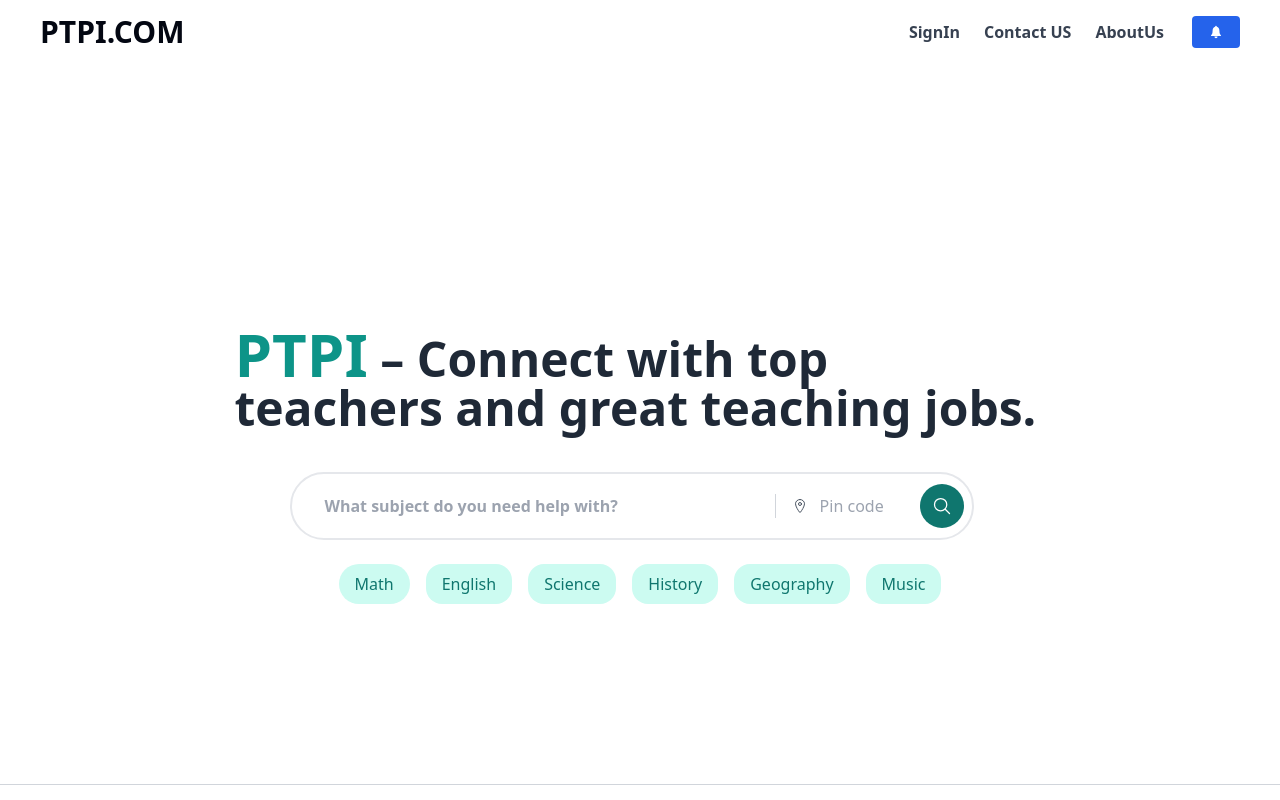
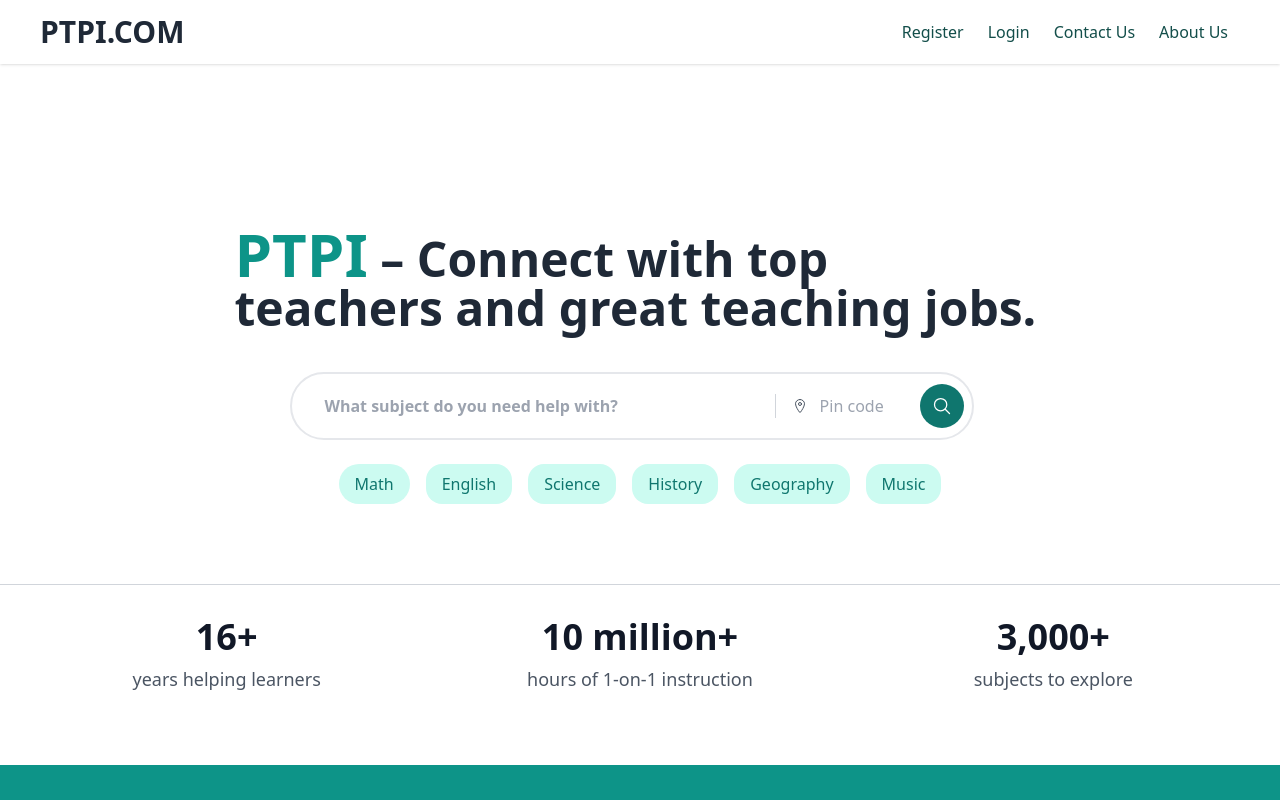
Before and after one commit to Comestro/TeacherGotHire-Frontend-, a React (Vite) app: page / in a window 1280 px wide. Shown: the top 800 px of the page. Built offline with nearby package versions, Linux system fonts and the light colour scheme; grey boxes are pictures that could not be loaded.

Commit message:
some changes on signup page

```diff
--- a/src/components/Home/Home.jsx
+++ b/src/components/Home/Home.jsx
@@ -28,14 +28,15 @@ function Home() {
       <nav>
         <Navbar
           links={[
-            { id: "1", label: "SignIn", to: "/login" },
-            { id: "2", label: "Contact US", to: "/contact" },
-            { id: "3", label: "AboutUs", to: "/about" },
+            { id: "1", label: "Register", to: "/signup/teacher" },
+            { id: "2", label: "Login", to: "/login" },
+            { id: "3", label: "Contact Us", to: "/contact" },
+            { id: "4", label: "About Us", to: "/about" },
           ]}
           variant="dark"
         />
       </nav>
-      <div className="hero h-screen w-full flex flex-col items-center justify-center px-4 ">
+      <div className="hero h-[600px] w-full flex flex-col items-center justify-center px-4 ">
         <div className="flex justify-center items-center mx-auto flex-col w-full lg:w-[65%] text-gray-800 mb-2">
           <p className="mb-8 font-bold text-4xl md:text-5xl leading-none">
             <span className="font-bold text-5xl md:text-6xl text-teal-600">
--- a/src/components/Navbar/Navbar.jsx
+++ b/src/components/Navbar/Navbar.jsx
@@ -8,13 +8,13 @@ const Navbar = ({ links, variant, externalComponent: ExternalComponent }) => {
   return (
     <>
       <nav
-        className={`flex items-center justify-between  py-2 px-10 ${
+        className={`flex items-center justify-between shadow  py-2 px-10 ${
           variant === "light"
             ? "bg-white text-black"
             : "bg-white-500 text-black"
         }`}
       >
-        <div className="text-3xl font-bold text-gray-950">PTPI.COM</div>
+        <div className="text-3xl font-bold text-gray-800">PTPI.COM</div>
         <div className="flex items-center justify-between">
           {/* {links.map((link, index) => (
             <a href="#" key={index}>
@@ -29,14 +29,14 @@ const Navbar = ({ links, variant, externalComponent: ExternalComponent }) => {
             <Link
               key={link.id}
               to={link.to}
-              className=" items-center gap-4 p-3 rounded-md hover:bg-gray-100 transition font-semibold text-gray-700"
+              className=" items-center gap-4 p-3 rounded-md hover:bg-gray-100 transition font-medium text-teal-900"
             >
               {link.label}
             </Link>
           ))}
-          <Button className="ml-4 bg-black">
+          {/* <Button className="ml-4 bg-black">
             <IoIosNotifications />
-          </Button>
+          </Button> */}
           {ExternalComponent && (
             <div className="ml-4">
               <ExternalComponent />
--- a/src/components/SignUpPage.jsx
+++ b/src/components/SignUpPage.jsx
@@ -26,10 +26,13 @@ function SignUpPage() {
     >
 
       {/* Form Container */}
-      <div className="w-full mt-10 md:w-1/2 flex items-center md:pl-72 justify-center p-10 ">
-        <div className='max-w-md w-full'>
-          <h2 className="mb-8 font-bold text-gray-500 text-xl md:text-4xl text-center leading-none">
-            Signup To <span className='font-bold text-xl md:text-4xl text-teal-600'>PTPI</span>
+      <div className="w-full md:w-1/2 flex items-center md:pl-72 justify-center ">
+        <div className='max-w-md w-full mt-5'>
+          <h2 className="mb-1 font-bold text-gray-500 text-lg md:text-xl leading-none">
+            Hello,  <span className='font-bold text-teal-600'>Teachers </span>
+          </h2>
+          <h2 className="mb-8 font-bold text-gray-500 text-xl md:text-4xl leading-none">
+            Signup To <span className='font-bold text-xl md:text-4xl text-teal-600'>PTPI </span>
           </h2>
 
           {/* Error Message */}
@@ -131,7 +134,7 @@ function SignUpPage() {
               Sign Up
             </Button>
           </form>
-          <div className="text-center my-4">
+          <div className="text-center my-2">
             <div className="flex items-center">
               <hr className="flex-grow border-gray-300" />
               <span className="px-4 text-sm text-gray-600">Or</span>
```
